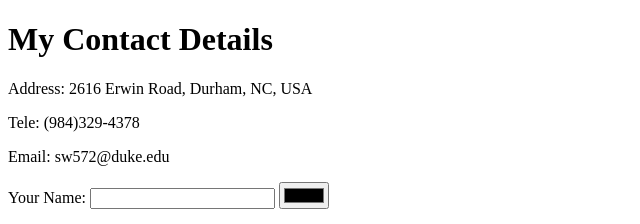
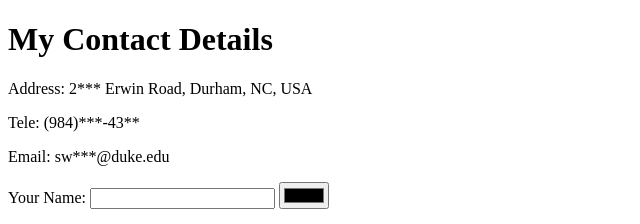
Before and after one commit to Sophiaa1204/CV, a plain HTML site: page contact.html in a window 1280 px wide. Shown: the top 224 px of the page, 0-640 px from the left. Drawn offline with Linux system fonts and the light colour scheme.

Commit message:
Hide personal info.

```diff
--- a/contact.html
+++ b/contact.html
@@ -8,9 +8,9 @@
   </head>
   <body>
     <h1>My Contact Details</h1>
-    <p>Address: 2616 Erwin Road, Durham, NC, USA</p>
-    <p>Tele: (984)329-4378</p>
-    <p>Email: sw572@duke.edu</p>
+    <p>Address: 2*** Erwin Road, Durham, NC, USA</p>
+    <p>Tele: (984)***-43**</p>
+    <p>Email: sw***@duke.edu</p>
 
     <form action="mailto:sw572@duke.edu" method="post" entype="text/plain">
       <label for="name">Your Name: </label>
```
